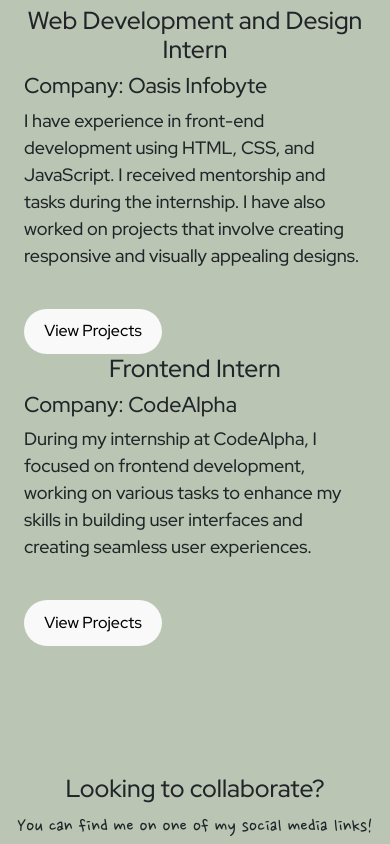
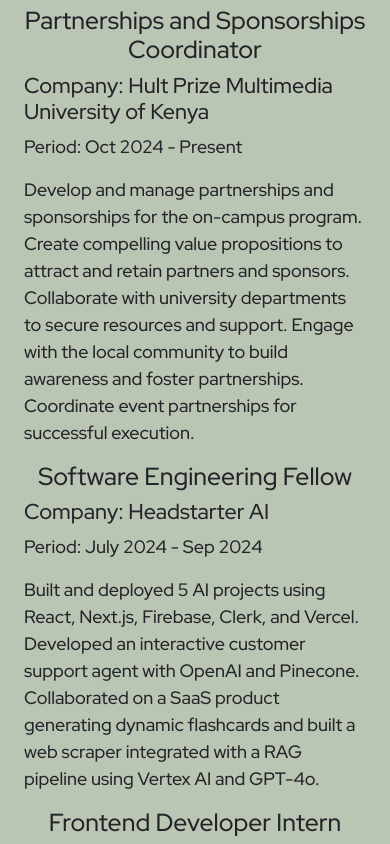
Before and after one commit to TracyK10/portfolio-website, a React (Vite) app: page / in a window 390 px wide. Shown: the part 9740-10584 px from the top of the page. Built offline with nearby package versions, Linux system fonts and the light colour scheme.

Commit message:
add experiences :rotating_light:

```diff
--- a/src/pages/Contact.jsx
+++ b/src/pages/Contact.jsx
@@ -10,7 +10,7 @@
         <p>
           <a
             href="mailto:chirutracy@gmail.com"
-            className=" text-green-800 hover:text-green-900 transition duration-300 ease-in-out"
+            className=" text-green-800 hover:text-blue-600 transition duration-300 ease-in-out underline"
           >
             chirutracy@gmail.com
           </a>
@@ -21,7 +21,7 @@
         <p>
           <a
             href="https://github.com/TracyK10"
-            className=" text-green-800 hover:text-green-900 transition duration-300 ease-in-out"
+            className="  text-green-800 hover:text-blue-600 transition duration-300 ease-in-out underline"
           >
             My Github
           </a>
@@ -32,7 +32,7 @@
         <p>
           <a
             href="https://www.linkedin.com/in/tracy-karanja-24a10027a/"
-            className=" text-green-800 hover:text-green-900 transition duration-300 ease-in-out"
+            className=" text-green-800 hover:text-blue-600 transition duration-300 ease-in-out underline"
           >
             My LinkedIn
           </a>
--- a/src/pages/Experience.jsx
+++ b/src/pages/Experience.jsx
@@ -1,40 +1,74 @@
 function Experience() {
+  const experiences = [
+    {
+      title: "Partnerships and Sponsorships Coordinator",
+      company: "Hult Prize Multimedia University of Kenya",
+      period: "Oct 2024 - Present",
+      description: `
+        Develop and manage partnerships and sponsorships for the on-campus program.
+        Create compelling value propositions to attract and retain partners and sponsors.
+        Collaborate with university departments to secure resources and support.
+        Engage with the local community to build awareness and foster partnerships.
+        Coordinate event partnerships for successful execution.
+      `,
+    },
+    {
+      title: "Software Engineering Fellow",
+      company: "Headstarter AI",
+      period: "July 2024 - Sep 2024",
+      description: `
+        Built and deployed 5 AI projects using React, Next.js, Firebase, Clerk, and Vercel.
+        Developed an interactive customer support agent with OpenAI and Pinecone.
+        Collaborated on a SaaS product generating dynamic flashcards and built a web scraper integrated with a RAG pipeline using Vertex AI and GPT-4o.
+      `,
+    },
+    {
+      title: "Frontend Developer Intern",
+      company: "CodeAlpha",
+      period: "July 2024 - August 2024",
+      description: `
+        Worked independently on front-end tasks, applying CSS and JavaScript to build
+        responsive interfaces. Managed deadlines autonomously and adapted to workflows in a remote environment.
+      `,
+      link: "https://github.com/TracyK10/CodeAlpha_frontend_internship_tasks",
+    },
+    {
+      title: "Web Development and Design Intern",
+      company: "Oasis Infobyte",
+      period: "Feb 2024 - Mar 2024",
+      description: `
+        Enhanced front-end development skills using HTML, CSS, and JavaScript.
+        Worked on projects that emphasized building seamless, responsive user interfaces.
+      `,
+      link: "https://github.com/TracyK10/OIBSIP",
+    },
+  ];
+
   return (
     <div id="experience" className="mb-40 mt-32 px-4 md:px-0">
       <h1 className="text-4xl text-center my-5">Experience 💻</h1>
-      <div className="flex flex-col md:flex-row items-center md:justify-between mt-10 md:mx-28">
-        <h2 className="text-center md:text-left md:w-1/4 mb-6 md:mb-0">
-          Web Development and Design Intern
-        </h2>
-        <div className="md:ml-10 md:mr-10 mt-0">
-          <h4>Company: Oasis Infobyte</h4>
-          <p>
-            I have experience in front-end development using HTML, CSS, and
-            JavaScript. I received mentorship and tasks during the internship. I
-            have also worked on projects that involve creating responsive and
-            visually appealing designs.
-          </p>
-          <a href="https://github.com/TracyK10/OIBSIP">
-            <button className="rounded-full mt-4 md:mt-0">View Projects</button>
-          </a>
+      {experiences.map((exp, index) => (
+        <div
+          key={index}
+          className="flex flex-col md:flex-row items-center md:justify-between mt-10 md:mx-28"
+        >
+          <h2 className="text-center md:text-left md:w-1/4 mb-6 md:mb-0">
+            {exp.title}
+          </h2>
+          <div className="md:ml-10 md:mr-10">
+            <h4>Company: {exp.company}</h4>
+            <p>Period: {exp.period}</p>
+            <p>{exp.description}</p>
+            {exp.link && (
+              <a href={exp.link} target="_blank" rel="noopener noreferrer">
+                <button className="rounded-full mt-4 md:mt-0">
+                  View Projects
+                </button>
+              </a>
+            )}
+          </div>
         </div>
-      </div>
-      <div className="flex flex-col md:flex-row items-center md:justify-between mt-10 md:mx-28">
-        <h2 className="text-center md:text-left md:w-1/4 mb-6 md:mb-0">
-          Frontend Intern
-        </h2>
-        <div className="md:ml-10 md:mr-10 mt-0">
-          <h4>Company: CodeAlpha</h4>
-          <p>
-            During my internship at CodeAlpha, I focused on frontend
-            development, working on various tasks to enhance my skills in
-            building user interfaces and creating seamless user experiences.
-          </p>
-          <a href="https://github.com/TracyK10/CodeAlpha_frontend_internship_tasks">
-            <button className="rounded-full mt-4 md:mt-0">View Projects</button>
-          </a>
-        </div>
-      </div>
+      ))}
     </div>
   );
 }
```
